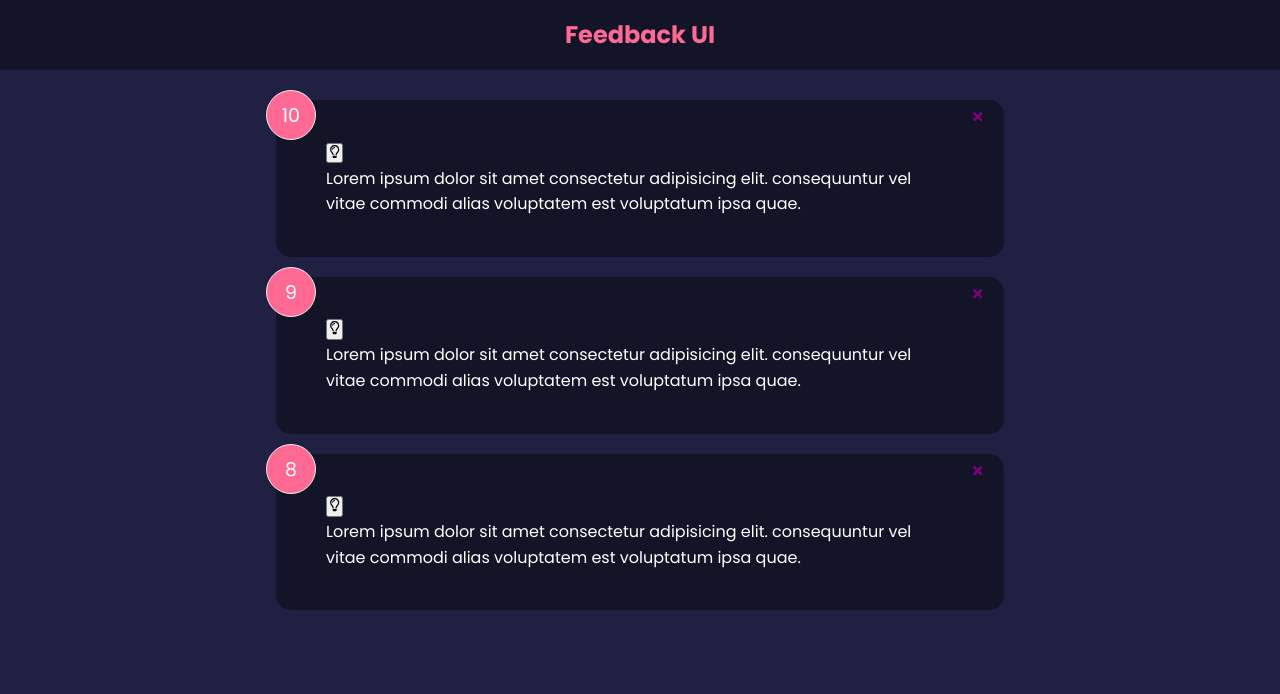
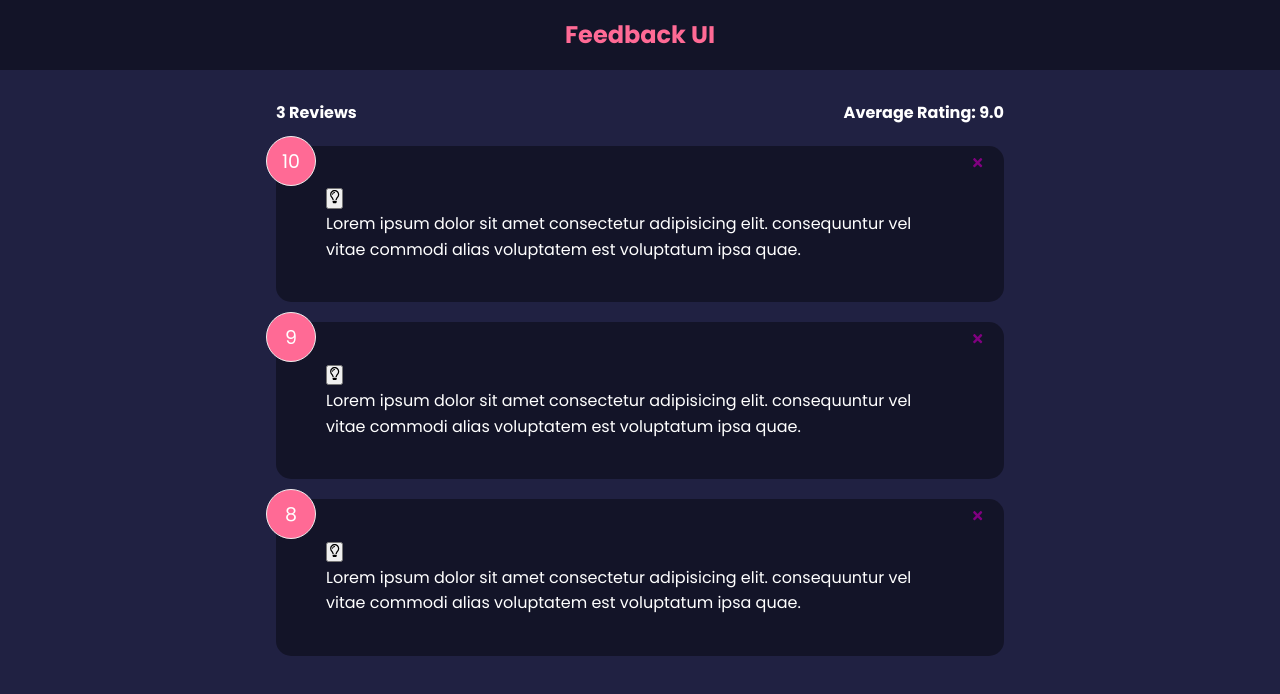
Before and after one commit to techstackmedia/feedback-app, a React (Create React App) app: page / in a window 1280 px wide. Shown: the top 694 px of the page. Built offline with nearby package versions, Linux system fonts and the light colour scheme; the HTML template or start-up script is replaced by a standard one.

Commit message:
implement feedback stats

```diff
--- a/src/App.js
+++ b/src/App.js
@@ -1,7 +1,9 @@
 import { useState } from 'react';
-import PropTypes from 'prop-types';
+import PropTypes from 'prop-types'
 import Header from './components/Header/Header';
+import FeedbackItem from './components/FeedbackItem/FeedbackItem';
 import FeedbackList from './components/FeedbackList/FeedbackList';
+import FeedbackStats from './components/FeedbackStats/FeedbackStats';
 import FeedbackData from './mocks/FeedbackData';
 
 const App = () => {
@@ -20,6 +22,7 @@ const App = () => {
     <>
       <Header />
       <div className="container">
+        <FeedbackStats feedback={feedback} />
         <FeedbackList feedback={feedback} handleDelete={clickDeleteHandler} />
       </div>
     </>
@@ -38,4 +41,28 @@ Header.propTypes = {
   textColor: PropTypes.string,
 };
 
+FeedbackStats.prototype = {
+  feedback: PropTypes.arrayOf(
+    PropTypes.shape({
+      id: PropTypes.number,
+      rating: PropTypes.number,
+      text: PropTypes.string,
+    }).isRequired
+  ),
+};
+
+FeedbackList.propTypes = {
+  feedback: PropTypes.arrayOf(
+    PropTypes.shape({
+      id: PropTypes.number.isRequired,
+      text: PropTypes.string.isRequired,
+      rating: PropTypes.number.isRequired,
+    })
+  ),
+};
+
+FeedbackItem.propTypes = {
+  feedbackItem: PropTypes.object.isRequired,
+};
+
 export default App;
--- /dev/null
+++ b/src/components/FeedbackStats/FeedbackStats.jsx
@@ -0,0 +1,17 @@
+const FeedbackStats = ({ feedback }) => {
+  const feedbackReviews = feedback.length;
+  const averageRating =
+    feedback.reduce((acc, cur) => {
+      return acc + cur.rating;
+    }, 0) / feedbackReviews;
+  const average = averageRating.toFixed(1); /*.replace(/[.,]0$/, '')*/
+
+  return (
+    <div className="feedback-stats">
+      <h4>{feedbackReviews} Reviews</h4>
+      <h4>Average Rating: {isNaN(average) ? 0 : average}</h4>
+    </div>
+  );
+};
+
+export default FeedbackStats;
```
Also changed, not shown: src/components/FeedbackItem/FeedbackItem.jsx (+1 -8 lines), src/components/FeedbackList/FeedbackList.jsx (+0 -11 lines).
